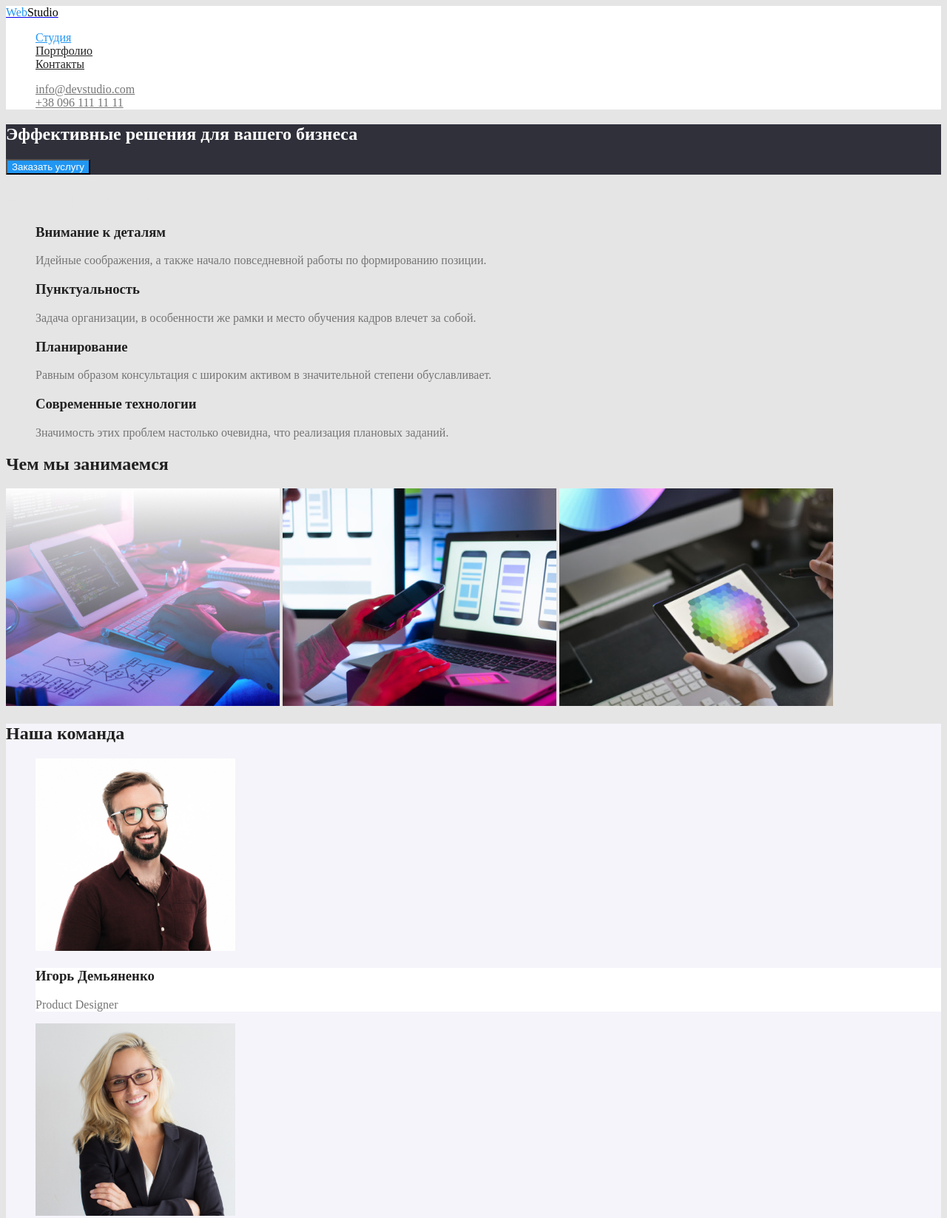
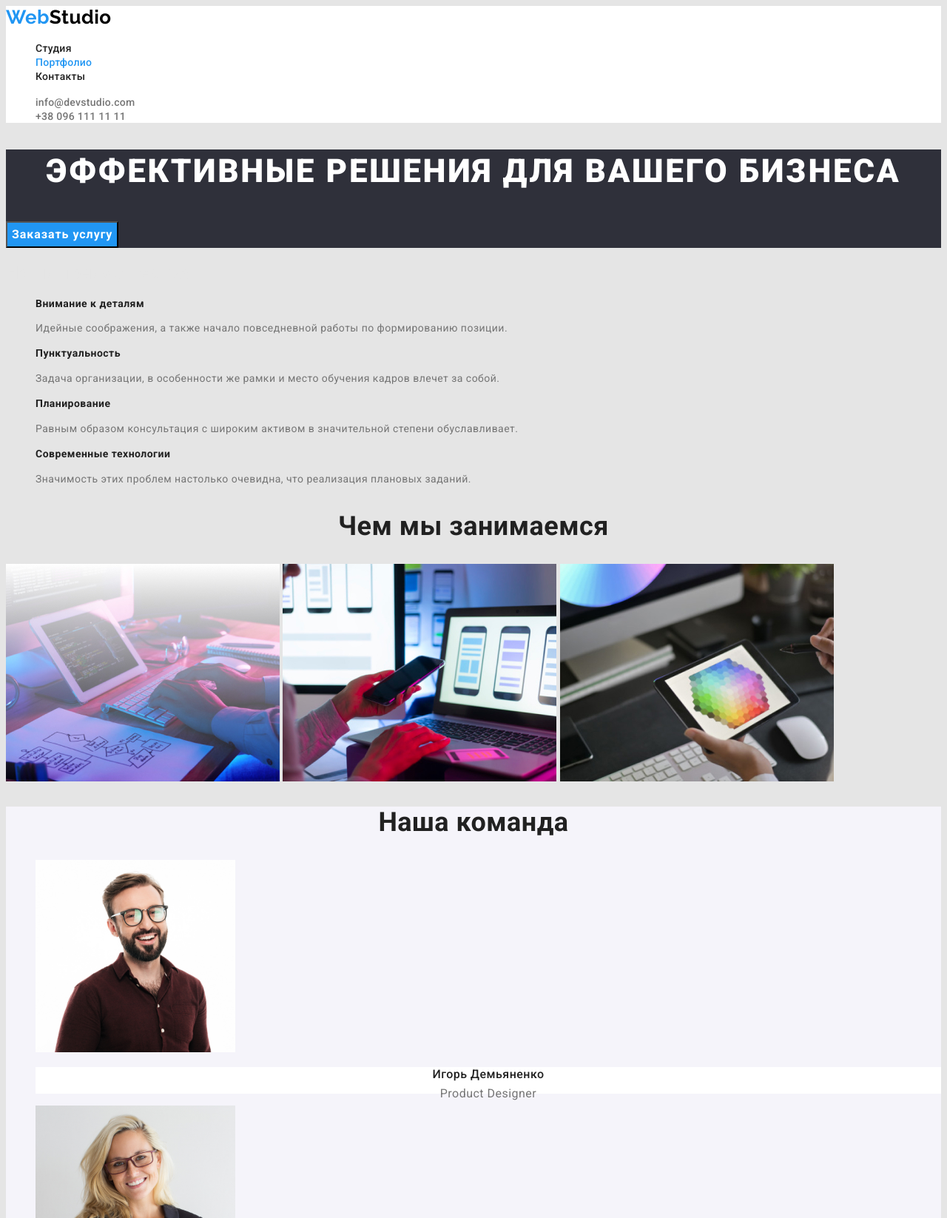
Before and after one commit to yuriikolesnikovych/goit-markup-hw-02, a plain HTML site: page index.html in a window 1280 px wide. Shown: the top 1646 px of the page at 74% size. Drawn offline with Linux system fonts and the light colour scheme.

Commit message:
Добавляет значения шрифтов в css

```diff
--- a/css/styles.css
+++ b/css/styles.css
@@ -17,6 +17,9 @@
 body {
   background-color: #e5e5e5;
   color: #757575;
+
+  font-family: Roboto, sans-serif;
+  letter-spacing: 0.03em;
 }
 
 .list {
@@ -30,6 +33,12 @@ body {
 
 .site-nav .link {
   color: #212121;
+
+  font-weight: 500;
+  font-size: 14px;
+  line-height: 1.14;
+  letter-spacing: 0.02em;
+  text-decoration: none;
 }
 
 .site-nav .link:hover,
@@ -43,11 +52,25 @@ body {
 
 .nav-contact .link {
   color: #757575;
+
+  font-weight: 500;
+  font-size: 14px;
+  line-height: 1.14;
+  letter-spacing: 0.02em;
+  text-decoration: none;
 }
 
 .nav-contact .link:hover,
 .nav-contact .link:focus {
   color: var(--accent-color);
+}
+
+.header .logo {
+  font-family: Raleway, Oleo Script, sans-serif;
+  font-weight: bold;
+  font-size: 26px;
+  line-height: 1.19;
+  text-decoration: none;
 }
 
 .logo-web {
@@ -65,11 +88,25 @@ body {
 
 .heroes .title {
   color: #ffffff;
+
+  font-style: normal;
+  font-weight: 900;
+  font-size: 44px;
+  line-height: 1.36;
+  text-align: center;
+  letter-spacing: 0.06em;
+  text-transform: uppercase;
 }
 
 .heroes .button {
   background-color: #2196f3;
   color: #ffffff;
+
+  font-family: inherit;
+  font-weight: bold;
+  font-size: 16px;
+  line-height: 1.87;
+  letter-spacing: 0.06em;
 }
 
 /* Секции */
@@ -80,17 +117,50 @@ body {
 
 .list-title {
   color: var(--h3-title-color);
+
+  font-weight: bold;
+  font-size: 14px;
+  line-height: 1.14;
+}
+
+.advantage-content {
+  font-size: 14px;
+  line-height: 1.71;
 }
 
 .section-title {
   color: var(--h2-title-color);
+
+  font-weight: bold;
+  font-size: 36px;
+  line-height: 1.17;
+  text-align: center;
 }
 
 .team {
   background-color: #f5f4fa;
 }
+.team .title {
+  color: var(--h3-title-color);
+  background-color: #ffffff;
 
-.team-background {
+  font-style: normal;
+  font-weight: 500;
+  font-size: 16px;
+  line-height: 1.19;
+  text-align: center;
+}
+
+.team .spec {
+  background-color: #ffffff;
+  font-style: normal;
+  font-weight: normal;
+  font-size: 16px;
+  line-height: 1.19px;
+  text-align: center;
+}
+
+.team .background {
   background-color: #ffffff;
 }
 
@@ -98,6 +168,15 @@ body {
 .footer {
   background-color: #2f303a;
 }
+
+.footer .logo {
+  font-family: Raleway;
+  font-weight: bold;
+  font-size: 26px;
+  line-height: 1.19;
+  text-decoration: none;
+}
+
 .footer .logo-web {
   color: #2196f3;
 }
@@ -108,10 +187,20 @@ body {
 
 .address {
   color: #ffffff;
+
+  font-style: normal;
+  font-size: 14px;
+  line-height: 1.71;
 }
 
 .special-link {
   color: rgba(255, 255, 255, 0.6);
+
+  font-style: normal;
+  font-weight: normal;
+  font-size: 14px;
+  line-height: 1.71;
+  text-decoration: none;
 }
 
 .special-link:hover,
@@ -124,6 +213,11 @@ body {
 .button-portfolio {
   background-color: #f5f4fa;
   color: #212121;
+  font-style: normal;
+  font-weight: 500;
+  font-size: 16px;
+  line-height: 1.62;
+  text-align: center;
 }
 
 .button-portfolio:hover,
@@ -134,8 +228,17 @@ body {
 
 .portfolio-title {
   color: #212121;
+
+  font-style: normal;
+font-weight: bold;
+font-size: 18px;
+line-height: 2
+letter-spacing: 0.06em;
 }
 
 .portfolio-type {
   color: #757575;
+
+font-size: 16px;
+line-height: 1.87;
 }
--- a/index.html
+++ b/index.html
@@ -5,15 +5,19 @@
     <meta name="viewport" content="width=device-width, initial-scale=1.0">
     <title>Главная</title>
         <link rel="stylesheet" href="./css/styles.css">
+<link
+    href="https://fonts.googleapis.com/css2?family=Oleo+Script&family=Raleway:wght@700&family=Roboto:wght@400;500;700;900&display=swap"
+    rel="stylesheet">
 
 </head>
 <body>
     <!--Header-->
     <header class="header">
-        <nav><a href="index.html"><span class="logo-web">Web</span><span class="logo-studio">Studio</span></a>
+        <nav>
+            <a href="./index.html" class="logo"><span class="logo-web">Web</span><span class="logo-studio">Studio</span></a>
             <ul class="site-nav list">
-        <li><a href="./index.html" class="link current">Студия</a></li>
-        <li><a href="./portfolio.html" class="link">Портфолио</a></li>
+                <li><a href="./index.html" class="link">Студия</a></li>
+                <li><a href="./portfolio.html" class="link current">Портфолио</a></li>
                 <li><a href="#contacts" class="link">Контакты</a></li>
             </ul>
         </nav>
@@ -33,20 +37,20 @@
         <ul class="list">
             <li>
                 <h3 class="list-title">Внимание к деталям</h3>
-                   <p>Идейные соображения, а также начало повседневной работы по формированию позиции.</p>
+                   <p class="advantage-content">Идейные соображения, а также начало повседневной работы по формированию позиции.</p>
             </li>
             <li>
                 <h3 class="list-title">Пунктуальность</h3>
-                <p>Задача организации, в особенности же рамки и место обучения кадров влечет за собой.</p>
+                <p class="advantage-content">Задача организации, в особенности же рамки и место обучения кадров влечет за собой.</p>
             </li>
             <li>
                 <h3 class="list-title">Планирование</h3>
-                <p>Равным образом консультация с широким активом в значительной степени обуславливает.</p>
+                <p class="advantage-content">Равным образом консультация с широким активом в значительной степени обуславливает.</p>
 
             </li>
             <li>
                 <h3 class="list-title">Современные технологии</h3>
-                <p>Значимость этих проблем настолько очевидна, что реализация плановых заданий.</p>
+                <p class="advantage-content">Значимость этих проблем настолько очевидна, что реализация плановых заданий.</p>
             </li>
         </ul>
 
@@ -63,30 +67,30 @@
 <ul class="list">
     <li>
         <img src="./images/team1.jpg" alt="Игорь Демьяненко" width="270">
-            <div class="team-background"><h3 class="list-title">Игорь Демьяненко</h3>
-                <p>Product Designer</p></div>
+            <div class="background"><h3 class="title">Игорь Демьяненко</h3>
+                <p class="spec">Product Designer</p></div>
     </li>
     <li>
         <img src="./images/team2.jpg" alt="Ольга Репина" width="270">
-            <div class="team-background"><h3 class="list-title">Ольга Репина</h3>
-                <p>Frontend Developer</p></div>
+            <div class="background"><h3 class="title">Ольга Репина</h3>
+                <p class="spec">Frontend Developer</p></div>
     </li>
     <li>
         <img src="./images/team3.jpg" alt="Николай Тарасов" width="270">
-            <div class="team-background"><h3 class="list-title">Николай Тарасов</h3>
-                <p>Marketing</p></div>
+            <div class="background"><h3 class="title">Николай Тарасов</h3>
+                <p class="spec">Marketing</p></div>
     </li>
     <li>
         <img src="./images/team4.jpg" alt="Михаил Ермаков" width="270">
-            <div class="team-background"><h3 class="list-title">Михаил Ермаков</h3>
-                <p>UI Designer</p></div>
+            <div class="background"><h3 class="title">Михаил Ермаков</h3>
+                <p class="spec">UI Designer</p></div>
     </li>
 </ul>
 </section>
 </main>
 <!--Footer-->
 <footer class="footer">
-    <a href="./index.html"><span class="logo-web">Web</span><span class="logo-studio">Studio</span></a>
+    <a href="./index.html" class="logo"><span class="logo-web">Web</span><span class="logo-studio">Studio</span></a>
     <address>
     <ul class="list" id="contacts">
     <li><span class="address">г. Киев, пр-т Леси Украинки, 26</span></li>
```
Also changed, not shown: portfolio.html (+7 -2 lines). Lines whose indentation alone changed are shown as unchanged.
